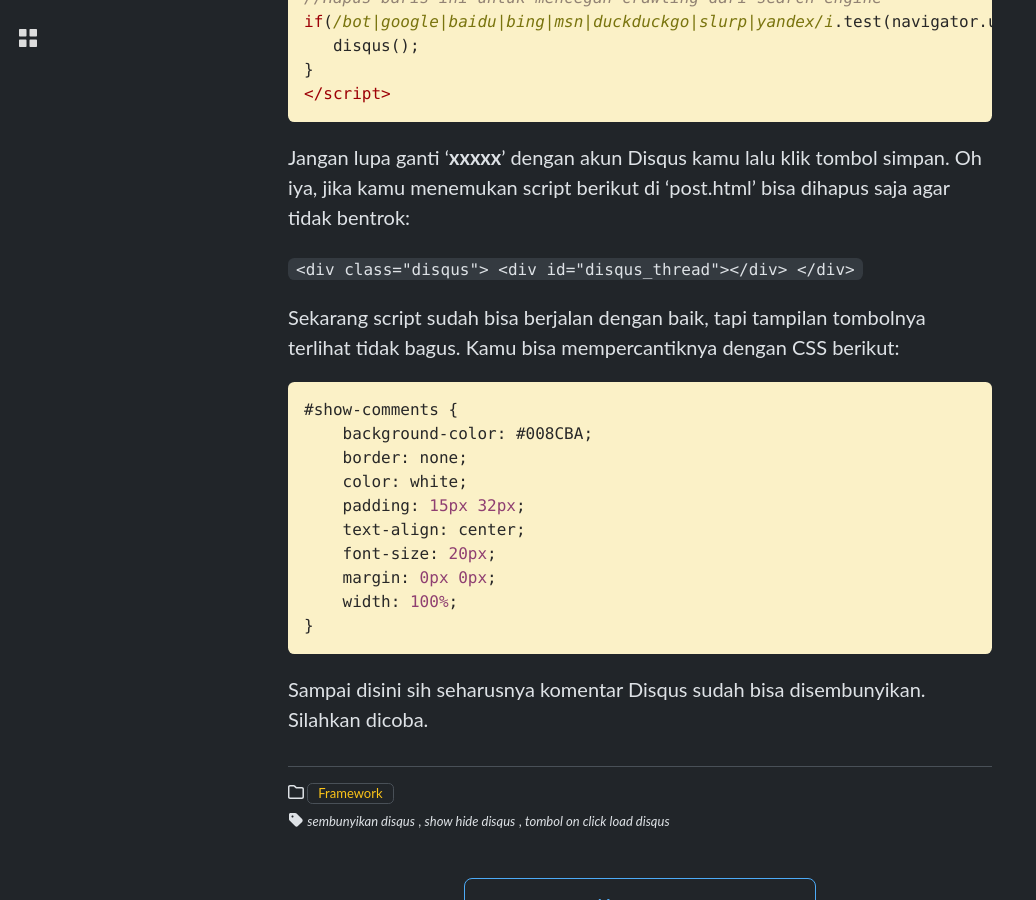
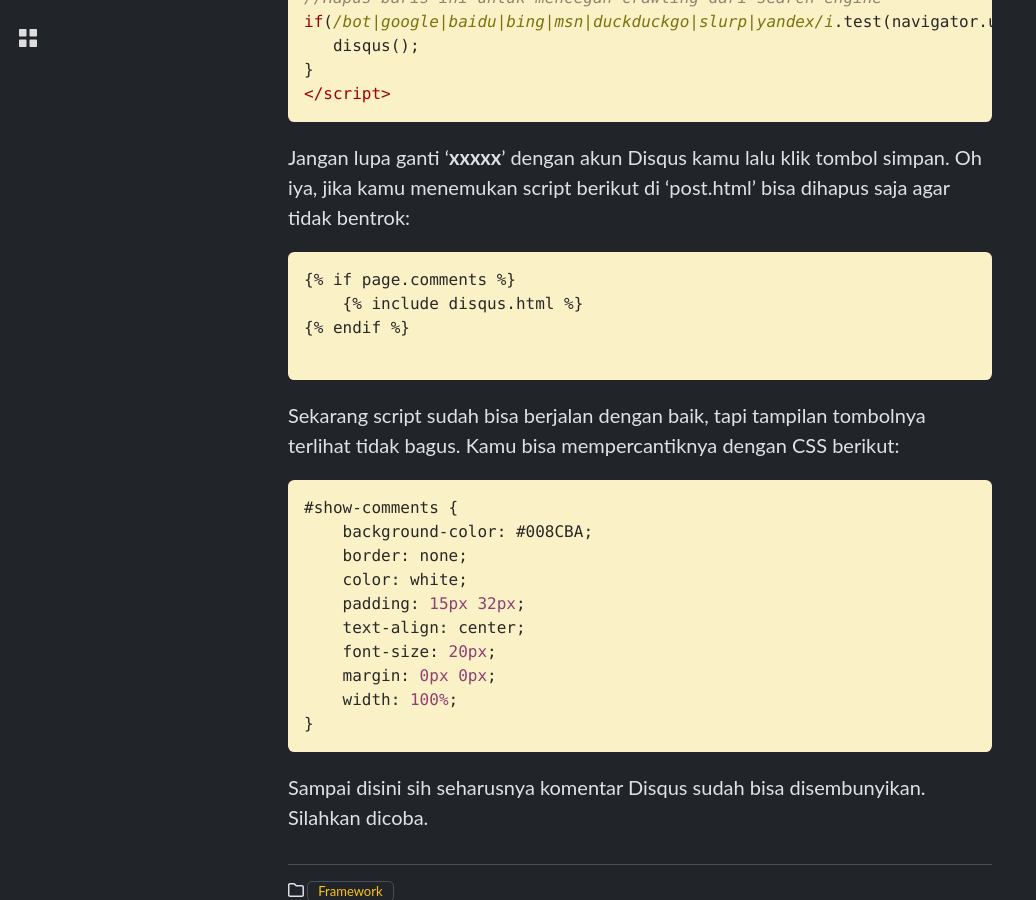
Before and after one commit to apynx/apynx.github.io, a Jekyll site: the page built from _posts/2022-05-04-pasang-tombol-on-click-load-disqus.md, in a window 1280 px wide and 900 px high, scrolled down 2230 px. Shown: the whole window, without its empty margins (0-1036 px from the left). Built offline with Jekyll 4.4.1, drawn with Linux system fonts in a browser that asks for light colours; some web fonts are replaced.

Commit message:
update post

````diff
--- a/_posts/2022-05-04-pasang-tombol-on-click-load-disqus.md
+++ b/_posts/2022-05-04-pasang-tombol-on-click-load-disqus.md
@@ -71,9 +71,13 @@ if(/bot|google|baidu|bing|msn|duckduckgo|slurp|yandex/i.test(navigator.userAgent
 
 Jangan lupa ganti '**xxxxx**' dengan akun Disqus kamu lalu klik tombol simpan. Oh iya, jika kamu menemukan script berikut di 'post.html' bisa dihapus saja agar tidak bentrok:
 
-```    {% if page.comments %}
-        {% include disqus.html %}
-    {% endif %}```
+{% highlight html %}
+{% raw %}
+{% if page.comments %}
+    {% include disqus.html %}
+{% endif %}
+{% endraw %}
+{% endhighlight %}
 
 Sekarang script sudah bisa berjalan dengan baik, tapi tampilan tombolnya terlihat tidak bagus. Kamu bisa mempercantiknya dengan CSS berikut:
 
````
Also changed, not shown: _posts/2022-06-23-membuat-favicon-terbaik-untuk-website.md (+8 -3 lines).
